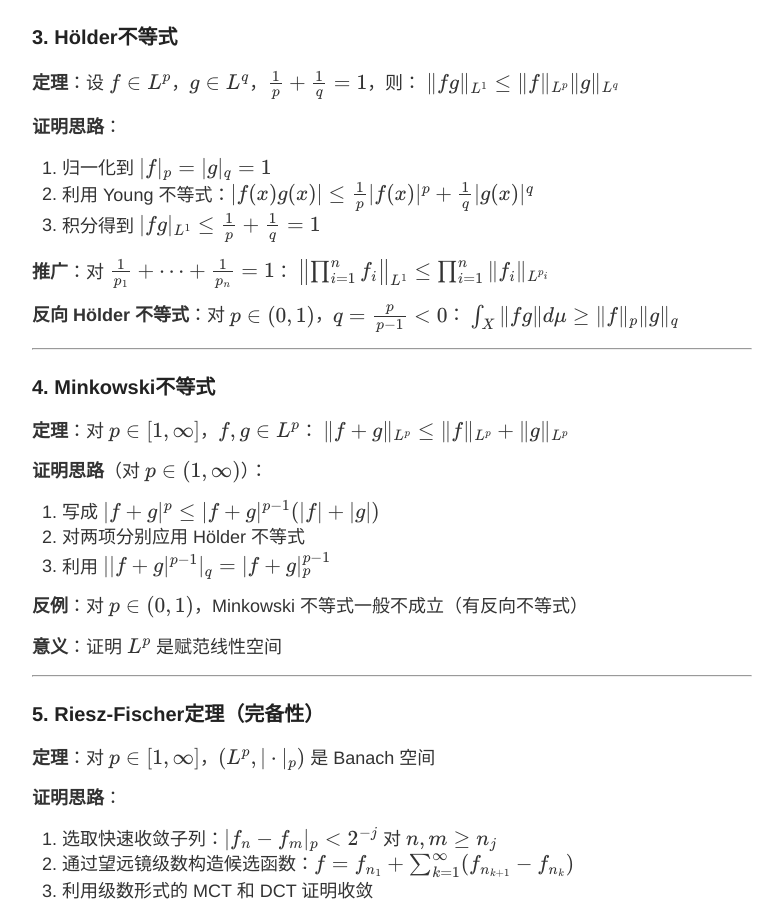
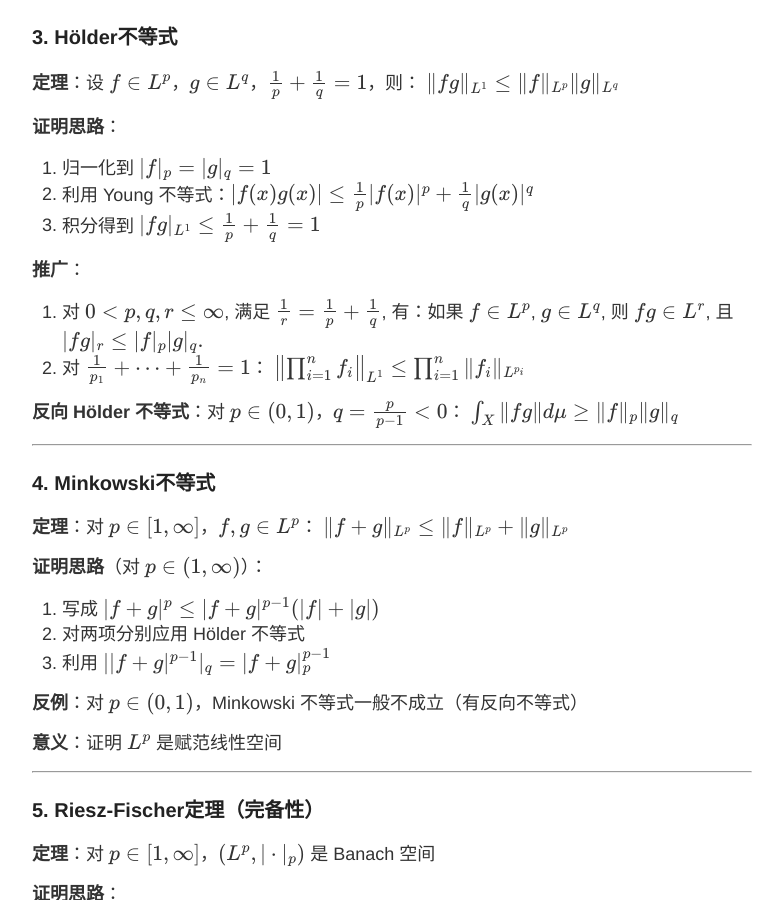
Before and after one commit to DavidSunCrazyy/DavidSunCrazyy.github.io, a Jekyll site: the page built from _posts/2026-01-08-05-Lp空间理论.md, in a window 1280 px wide and 900 px high, scrolled down 901 px. Shown: the whole window, without its empty margins (248-1031 px from the left). Built offline with Jekyll 4.4.1, drawn with Linux system fonts in a browser that asks for light colours; some web fonts are replaced.

Commit message:
minor modification on real analysis notes

```diff
--- a/_posts/2026-01-08-05-Lp空间理论.md
+++ b/_posts/2026-01-08-05-Lp空间理论.md
@@ -47,7 +47,9 @@ $$\|fg\|_{L^1} \leq \|f\|_{L^p} \|g\|_{L^q}$$
 2. 利用 Young 不等式：$\|f(x)g(x)\| \leq \frac{1}{p}\|f(x)\|^p + \frac{1}{q}\|g(x)\|^q$
 3. 积分得到 $\|fg\|_{L^1} \leq \frac{1}{p} + \frac{1}{q} = 1$
 
-**推广**：对 $\frac{1}{p_1} + \cdots + \frac{1}{p_n} = 1$：
+**推广**：
+1. 对 $0 < p,q,r \leq \infty$, 满足 $\frac{1}{r} = \frac{1}{p} + \frac{1}{q}$, 有：如果 $f \in L^p$, $g \in L^q$, 则 $fg \in L^r$, 且 $\|fg\|_r \leq \|f\|_p \|g\|_q.$
+2. 对 $\frac{1}{p_1} + \cdots + \frac{1}{p_n} = 1$：
 $$\left\|\prod_{i=1}^n f_i\right\|_{L^1} \leq \prod_{i=1}^n \|f_i\|_{L^{p_i}}$$
 
 **反向 Hölder 不等式**：对 $p \in (0, 1)$，$q = \frac{p}{p-1} < 0$：
```
Also changed, not shown: _posts/2026-01-08-06-微分理论.md (+5 -4 lines), _posts/2026-01-08-07-Hausdorff测度与维数.md (+3 -2 lines), _posts/2026-01-08-08-拓扑空间测度.md (+2 -1 lines).
